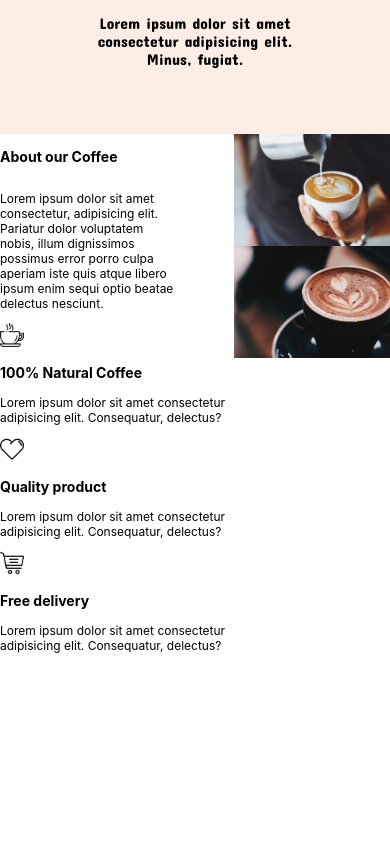
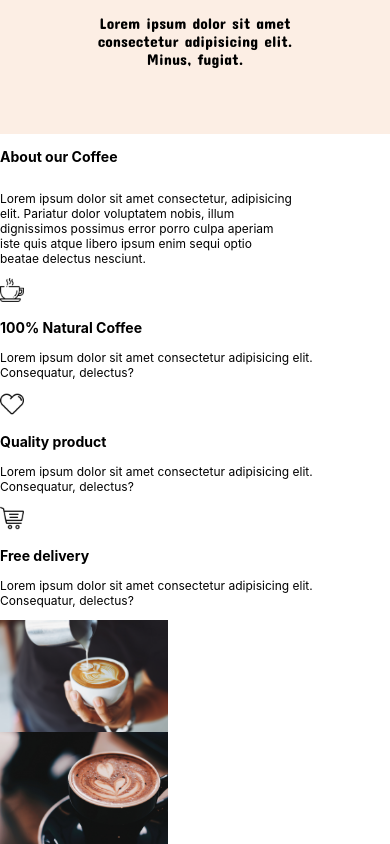
Before and after one commit to RiviCodes/coffee-shop-react, a React (Create React App) app: page / in a window 390 px wide. Shown: the part 1428-2272 px from the top of the page. Before the commit the page ends 2093 px from the top, so only its background shows below. Built offline with nearby package versions, Linux system fonts and the light colour scheme; a web font is replaced by a local one.

Commit message:
Hotfix for About component and media queries

```diff
--- a/src/styles/About.css
+++ b/src/styles/About.css
@@ -27,3 +27,11 @@
   height: auto;
   width: 14rem;
 }
+
+/* Mobile devices */
+@media (min-width: 320px) and (max-width: 480px) {
+  .grid-about {
+    display: grid;
+    grid-template-columns: 100%;
+  }
+}
```
